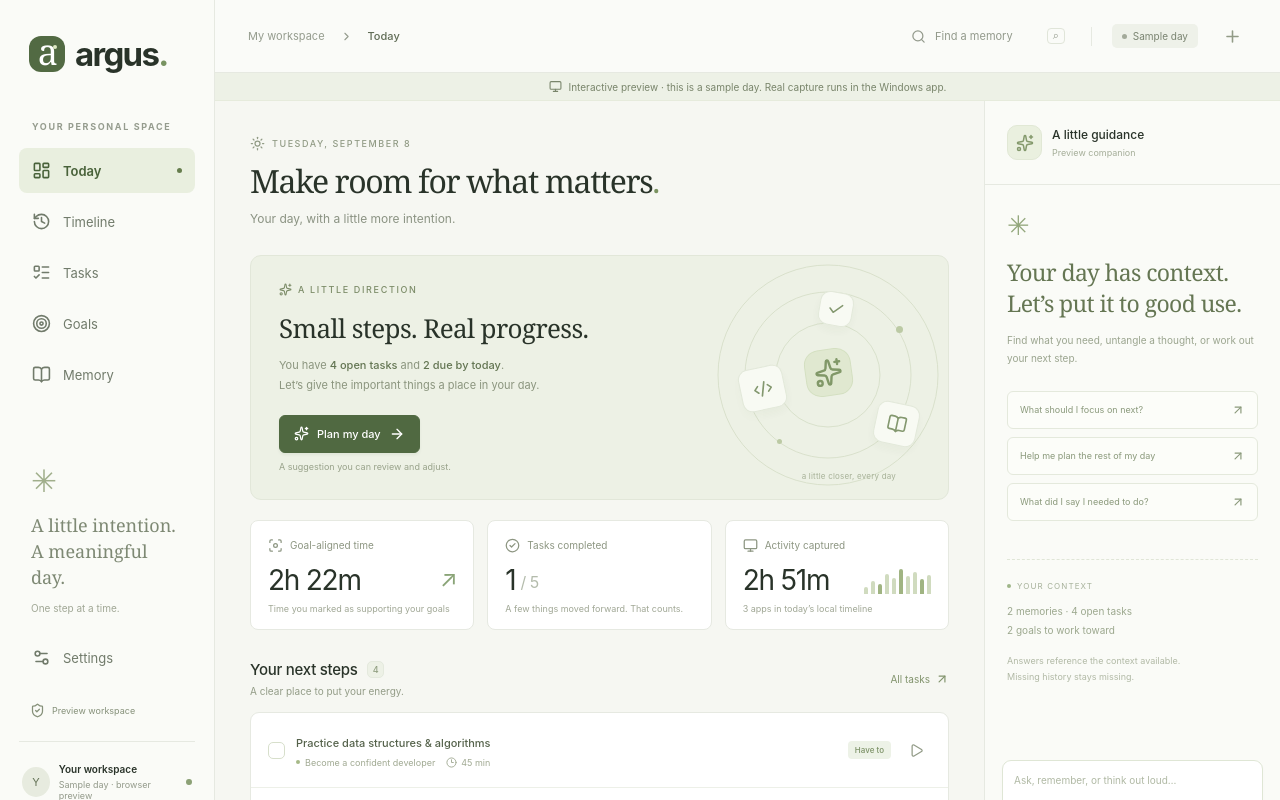
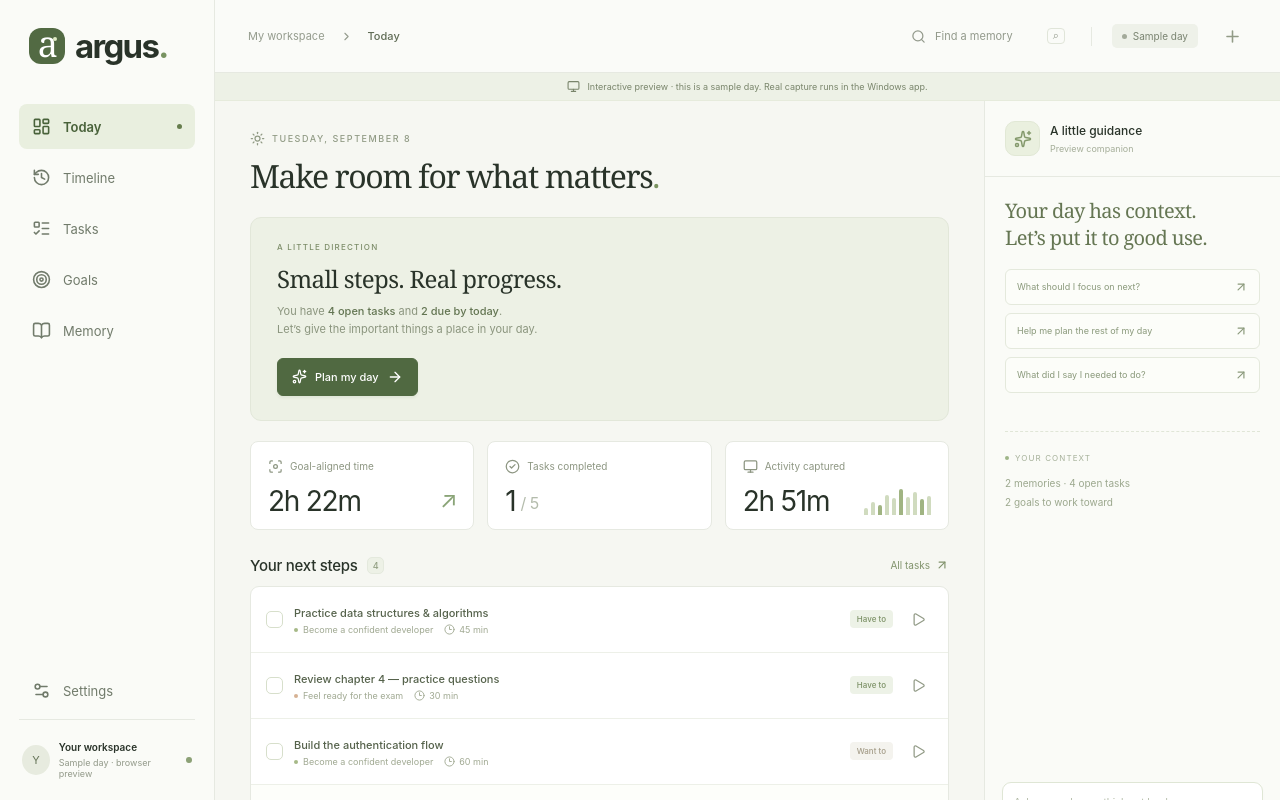
Before and after one commit to erikHtoo/Argus, a React (Vite) app: page / in a window 1280 px wide. Shown: the top 800 px of the page. Built offline with nearby package versions, Linux system fonts and the light colour scheme.

Commit message:
Simplify Argus interface hierarchy

```diff
--- a/src/main.jsx
+++ b/src/main.jsx
@@ -5,6 +5,7 @@ import {createPreview} from './preview';
 import {useAudioCapture} from './audio';
 import {durationMinutes,localDate,taskOrder} from '../shared/core.mjs';
 import './styles.css';
+import './minimal.css';
 
 const api=window.argus || createPreview();
 const preview=api.platform==='preview';
--- /dev/null
+++ b/src/minimal.css
@@ -0,0 +1,5 @@
+/* Minimal surface: keep the work visible and let supporting copy stay quiet. */
+.sidebar-note,.workspace-label,.privacy-foot,.page-footer,.orbit-art,.hero-footnote,.context-note>span,.assistant-welcome p,.tiny-star{display:none}
+.sidebar{padding-top:26px}.brand{margin-bottom:38px}.main-content{padding-top:30px}.page-heading{margin-bottom:22px}.page-heading p,.section-heading p{display:none}
+.eyebrow{font-size:8px;letter-spacing:1.2px}.eyebrow svg{display:none}.intention-card{min-height:190px;padding:24px 26px}.intention-copy{width:100%;max-width:560px}.intention-copy h2{font-size:24px;margin:10px 0 8px}.intention-copy p{font-size:11px;line-height:1.6}.stats-grid{margin-bottom:26px}.stat-card p{display:none}.stat-value{margin-bottom:0}.section-heading{margin-bottom:11px}.assistant-heading{padding:20px}.assistant-scroll{padding:20px}.assistant-welcome h3{font-size:20px}.prompt-chips{margin-top:18px}.prompt-chips>button{padding:10px 11px}.assistant-bottom>p{display:none}.memory-subheading{margin-bottom:14px}.quote-card{display:none}.preview-banner{font-size:9px}.goal-card p{display:none}.goal-card{padding:17px}.goal-progress{margin-top:16px}.task-row{min-height:66px;padding:14px 15px}.task-meta{margin-top:3px}
+@media(max-width:600px){.intention-card{min-height:180px;padding:22px 20px}.page-heading h1{font-size:29px}.stats-grid{gap:6px}.stat-card{padding:12px 8px}.stat-value{font-size:21px}}
```
